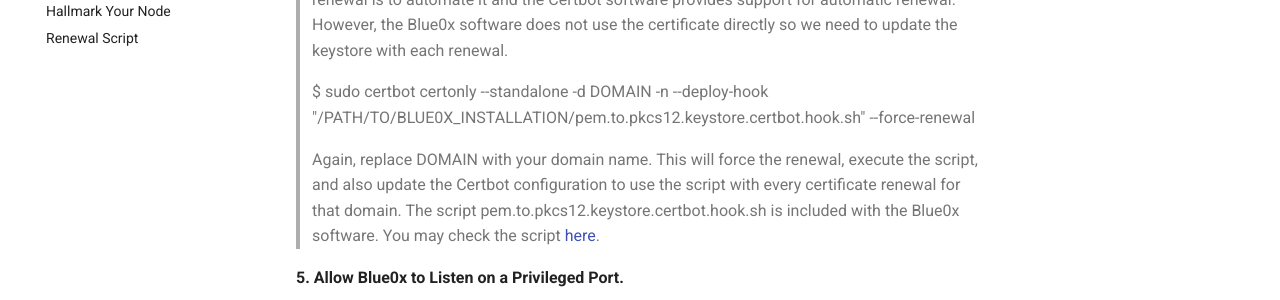
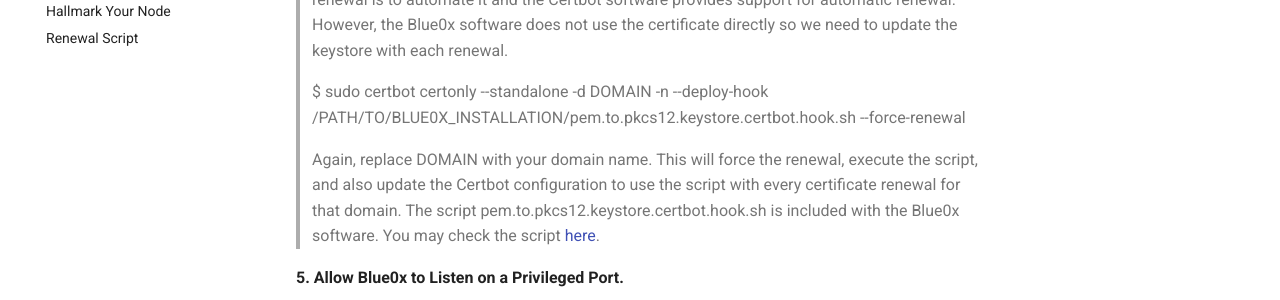
Before and after one commit to theBlue0x/docs, an MkDocs documentation site: the page built from docs/setup/https.md, in a window 1280 px wide and 900 px high, scrolled down 901 px. Shown: the part 178-478 px from the top of the window. Built offline with MkDocs 1.6.1 and Material for MkDocs 9.7.7, drawn with Linux system fonts in a browser that asks for light colours.

```diff
--- a/docs/setup/https.md
+++ b/docs/setup/https.md
@@ -31,7 +31,7 @@ Follow the official documentation to [install Certbot](https://certbot.eff.org/i
 
 >Certificates are issued with a relatively short expiry date. The recommended approach to renewal is to automate it and the Certbot software provides support for automatic renewal. However, the Blue0x software does not use the certificate directly so we need to update the keystore with each renewal.
 
->$ sudo certbot certonly --standalone -d DOMAIN -n --deploy-hook "/PATH/TO/BLUE0X_INSTALLATION/pem.to.pkcs12.keystore.certbot.hook.sh" --force-renewal
+>$ sudo certbot certonly --standalone -d DOMAIN -n --deploy-hook /PATH/TO/BLUE0X_INSTALLATION/pem.to.pkcs12.keystore.certbot.hook.sh --force-renewal
 
 >Again, replace DOMAIN with your domain name. This will force the renewal, execute the script, and also update the Certbot configuration to use the script with every certificate renewal for that domain.  The script pem.to.pkcs12.keystore.certbot.hook.sh is included with the Blue0x software.  You may check the script [here](renewal_script.md).
 
```
